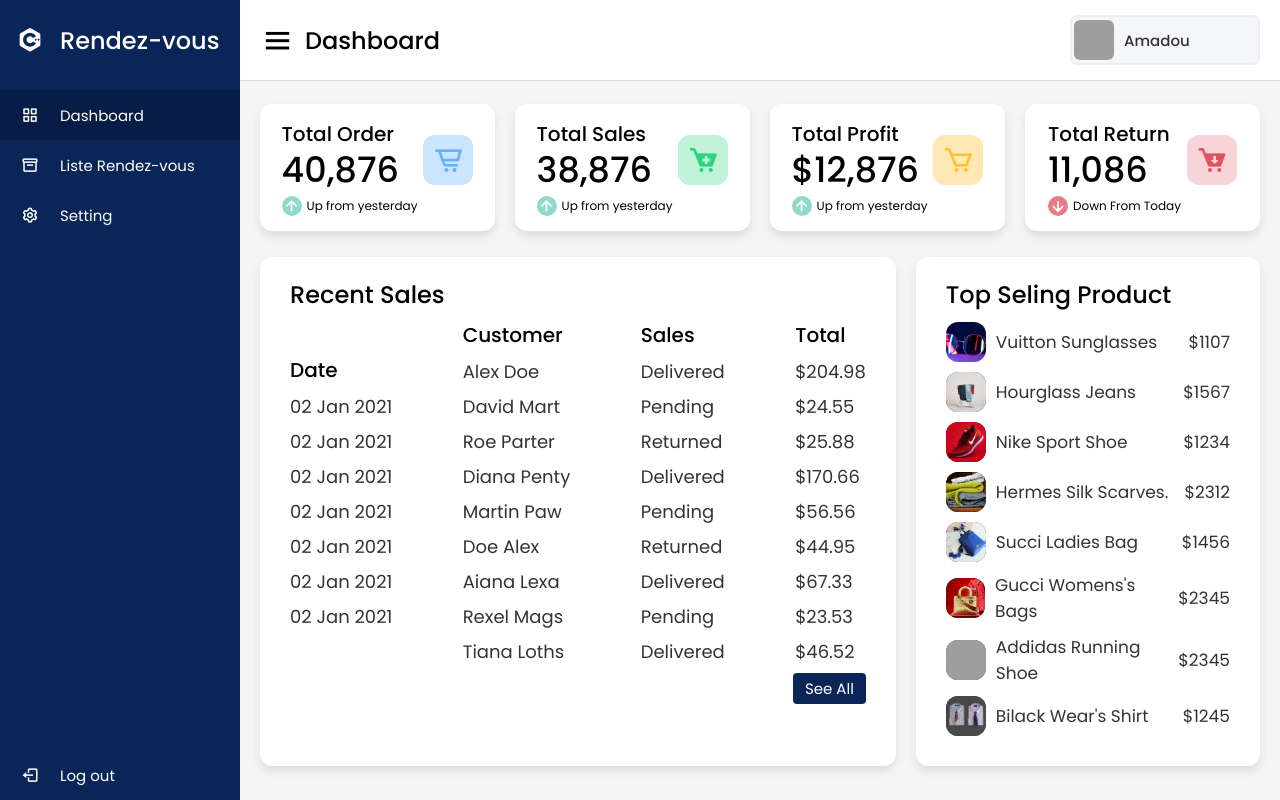
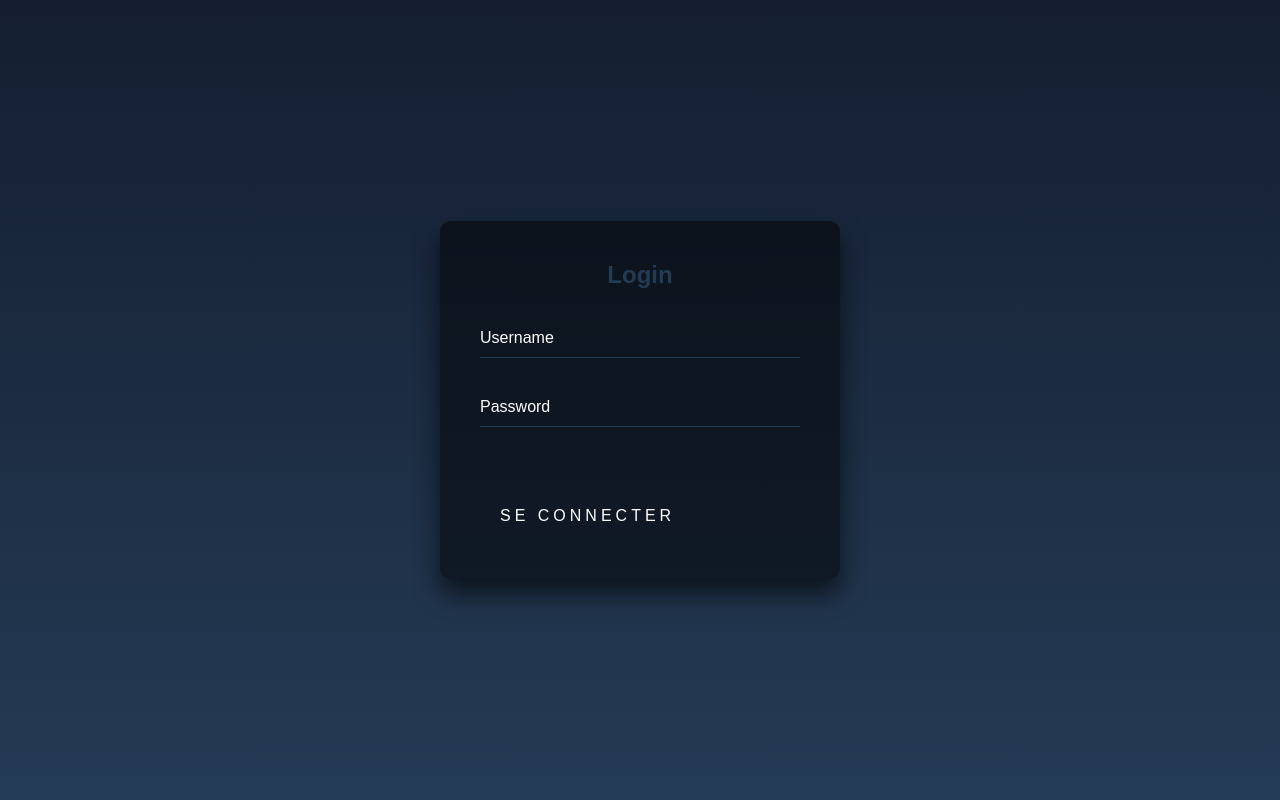
Before and after one commit to Abdoulaye12/Prise_de_rendez-vous, a PHP site: page /Iadmin/index.html in a window 1280 px wide. Run offline with PHP 8.4, Linux system fonts and the light colour scheme; grey boxes are pictures that could not be loaded.

Commit message:
ListeRDV et Login

```diff
--- a/Iadmin/index.html
+++ b/Iadmin/index.html
@@ -1,252 +1,113 @@
 <!DOCTYPE html>
-<!-- Designined by CodingLab | www.youtube.com/codinglabyt -->
-<html lang="en" dir="ltr">
-
+<html lang="en">
 <head>
   <meta charset="UTF-8">
-  <title> Responsiive Admin Dashboard | CodingLab </title>
-  <link rel="stylesheet" href="style.css">
-  <!-- Boxicons CDN Link -->
-  <link href='https://unpkg.com/boxicons@2.0.7/css/boxicons.min.css' rel='stylesheet'>
+  <meta http-equiv="X-UA-Compatible" content="IE=edge">
   <meta name="viewport" content="width=device-width, initial-scale=1.0">
+  <title>Document</title>
+  <style>
+    html {
+      height: 100%;
+    }
+    body {
+      margin:0;
+      padding:0;
+      font-family: sans-serif;
+      background: linear-gradient(#141e30, #243b55);
+    }
+
+    .login-box {
+      position: absolute;
+      top: 50%;
+      left: 50%;
+      width: 400px;
+      padding: 40px;
+      transform: translate(-50%, -50%);
+      background: rgba(0,0,0,.5);
+      box-sizing: border-box;
+      box-shadow: 0 15px 25px rgba(0,0,0,.6);
+      border-radius: 10px;
+    }
+
+    .login-box h2 {
+      margin: 0 0 30px;
+      padding: 0;
+      color: #243b55;
+      text-align: center;
+    }
+
+    .login-box .user-box {
+      position: relative;
+    }
+
+    .login-box .user-box input {
+      width: 100%;
+      padding: 10px 0;
+      font-size: 16px;
+      color: #243b55;
+      margin-bottom: 30px;
+      border: none;
+      border-bottom: 1px solid #243b55;
+      outline: none;
+      background: transparent;
+    }
+    .login-box .user-box label {
+      position: absolute;
+      top:0;
+      left: 0;
+      padding: 10px 0;
+      font-size: 16px;
+      color: #fff;
+      pointer-events: none;
+      transition: .5s;
+    }
+
+    .login-box .user-box input:focus ~ label,
+    .login-box .user-box input:valid ~ label {
+      top: -20px;
+      left: 0;
+      color: white;
+      font-size: 12px;
+    }
+
+    .login-box form a {
+      position: relative;
+      display: inline-block;
+      padding: 10px 20px;
+      color: white;
+      font-size: 16px;
+      text-decoration: none;
+      text-transform: uppercase;
+      overflow: hidden;
+      transition: .5s;
+      margin-top: 40px;
+      letter-spacing: 4px
+    }
+
+    .login-box a span {
+      position: absolute;
+      display: block;
+    }
+
+
+  </style>
 </head>
-
 <body>
-  <div class="sidebar">
-    <div class="logo-details">
-      <i class='bx bxl-c-plus-plus'></i>
-      <span class="logo_name">Rendez-vous</span>
-    </div>
-    <ul class="nav-links">
-      <li>
-        <a href="#" class="active">
-          <i class='bx bx-grid-alt'></i>
-          <span class="links_name">Dashboard</span>
-        </a>
-      </li>
-      <li>
-        <a href="#">
-          <i class='bx bx-box'></i>
-          <span class="links_name">Liste Rendez-vous</span>
-        </a>
-      </li>
-      <!-- <li>
-          <a href="#">
-            <i class='bx bx-pie-chart-alt-2' ></i>
-            <span class="links_name">Analytics</span>
-          </a>
-        </li>
-        <li>
-          <a href="#">
-            <i class='bx bx-book-alt' ></i>
-            <span class="links_name">Total order</span>
-          </a>
-        </li> -->
-      <li>
-        <a href="#">
-          <i class='bx bx-cog'></i>
-          <span class="links_name">Setting</span>
-        </a>
-      </li>
-      <li class="log_out">
-        <a href="#">
-          <i class='bx bx-log-out'></i>
-          <span class="links_name">Log out</span>
-        </a>
-      </li>
-    </ul>
+  <div class="login-box">
+    <h2>Login</h2>
+    <form>
+      <div class="user-box">
+        <input type="text" name="" required="">
+        <label>Username</label>
+      </div>
+      <div class="user-box">
+        <input type="password" name="" required="">
+        <label>Password</label>
+      </div>
+      <a href="dashboard.php">
+       Se Connecter
+      </a>
+    </form>
   </div>
-  <section class="home-section">
-    <nav>
-      <div class="sidebar-button">
-        <i class='bx bx-menu sidebarBtn'></i>
-        <span class="dashboard">Dashboard</span>
-      </div>
-      <div class="profile-details">
-        <img src="images/profile.jpg" alt="">
-        <span class="admin_name">Amadou</span>
-      </div>
-    </nav>
-
-    <div class="home-content">
-      <div class="overview-boxes">
-        <div class="box">
-          <div class="right-side">
-            <div class="box-topic">Total Order</div>
-            <div class="number">40,876</div>
-            <div class="indicator">
-              <i class='bx bx-up-arrow-alt'></i>
-              <span class="text">Up from yesterday</span>
-            </div>
-          </div>
-          <i class='bx bx-cart-alt cart'></i>
-        </div>
-        <div class="box">
-          <div class="right-side">
-            <div class="box-topic">Total Sales</div>
-            <div class="number">38,876</div>
-            <div class="indicator">
-              <i class='bx bx-up-arrow-alt'></i>
-              <span class="text">Up from yesterday</span>
-            </div>
-          </div>
-          <i class='bx bxs-cart-add cart two'></i>
-        </div>
-        <div class="box">
-          <div class="right-side">
-            <div class="box-topic">Total Profit</div>
-            <div class="number">$12,876</div>
-            <div class="indicator">
-              <i class='bx bx-up-arrow-alt'></i>
-              <span class="text">Up from yesterday</span>
-            </div>
-          </div>
-          <i class='bx bx-cart cart three'></i>
-        </div>
-        <div class="box">
-          <div class="right-side">
-            <div class="box-topic">Total Return</div>
-            <div class="number">11,086</div>
-            <div class="indicator">
-              <i class='bx bx-down-arrow-alt down'></i>
-              <span class="text">Down From Today</span>
-            </div>
-          </div>
-          <i class='bx bxs-cart-download cart four'></i>
-        </div>
-      </div>
-
-      <div class="sales-boxes">
-        <div class="recent-sales box">
-          <div class="title">Recent Sales</div>
-          <div class="sales-details">
-            <ul class="details">
-              <li class="topic">Date</li>
-              <li><a href="#">02 Jan 2021</a></li>
-              <li><a href="#">02 Jan 2021</a></li>
-              <li><a href="#">02 Jan 2021</a></li>
-              <li><a href="#">02 Jan 2021</a></li>
-              <li><a href="#">02 Jan 2021</a></li>
-              <li><a href="#">02 Jan 2021</a></li>
-              <li><a href="#">02 Jan 2021</a></li>
-            </ul>
-            <ul class="details">
-              <li class="topic">Customer</li>
-              <li><a href="#">Alex Doe</a></li>
-              <li><a href="#">David Mart</a></li>
-              <li><a href="#">Roe Parter</a></li>
-              <li><a href="#">Diana Penty</a></li>
-              <li><a href="#">Martin Paw</a></li>
-              <li><a href="#">Doe Alex</a></li>
-              <li><a href="#">Aiana Lexa</a></li>
-              <li><a href="#">Rexel Mags</a></li>
-              <li><a href="#">Tiana Loths</a></li>
-            </ul>
-            <ul class="details">
-              <li class="topic">Sales</li>
-              <li><a href="#">Delivered</a></li>
-              <li><a href="#">Pending</a></li>
-              <li><a href="#">Returned</a></li>
-              <li><a href="#">Delivered</a></li>
-              <li><a href="#">Pending</a></li>
-              <li><a href="#">Returned</a></li>
-              <li><a href="#">Delivered</a></li>
-              <li><a href="#">Pending</a></li>
-              <li><a href="#">Delivered</a></li>
-            </ul>
-            <ul class="details">
-              <li class="topic">Total</li>
-              <li><a href="#">$204.98</a></li>
-              <li><a href="#">$24.55</a></li>
-              <li><a href="#">$25.88</a></li>
-              <li><a href="#">$170.66</a></li>
-              <li><a href="#">$56.56</a></li>
-              <li><a href="#">$44.95</a></li>
-              <li><a href="#">$67.33</a></li>
-              <li><a href="#">$23.53</a></li>
-              <li><a href="#">$46.52</a></li>
-            </ul>
-          </div>
-          <div class="button">
-            <a href="#">See All</a>
-          </div>
-        </div>
-        <div class="top-sales box">
-          <div class="title">Top Seling Product</div>
-          <ul class="top-sales-details">
-            <li>
-              <a href="#">
-                <img src="images/sunglasses.jpg" alt="">
-                <span class="product">Vuitton Sunglasses</span>
-              </a>
-              <span class="price">$1107</span>
-            </li>
-            <li>
-              <a href="#">
-                <img src="images/jeans.jpg" alt="">
-                <span class="product">Hourglass Jeans </span>
-              </a>
-              <span class="price">$1567</span>
-            </li>
-            <li>
-              <a href="#">
-                <img src="images/nike.jpg" alt="">
-                <span class="product">Nike Sport Shoe</span>
-              </a>
-              <span class="price">$1234</span>
-            </li>
-            <li>
-              <a href="#">
-                <img src="images/scarves.jpg" alt="">
-                <span class="product">Hermes Silk Scarves.</span>
-              </a>
-              <span class="price">$2312</span>
-            </li>
-            <li>
-              <a href="#">
-                <img src="images/blueBag.jpg" alt="">
-                <span class="product">Succi Ladies Bag</span>
-              </a>
-              <span class="price">$1456</span>
-            </li>
-            <li>
-              <a href="#">
-                <img src="images/bag.jpg" alt="">
-                <span class="product">Gucci Womens's Bags</span>
-              </a>
-              <span class="price">$2345</span>
-            <li>
-              <a href="#">
-                <img src="images/addidas.jpg" alt="">
-                <span class="product">Addidas Running Shoe</span>
-              </a>
-              <span class="price">$2345</span>
-            </li>
-            <li>
-              <a href="#">
-                <img src="images/shirt.jpg" alt="">
-                <span class="product">Bilack Wear's Shirt</span>
-              </a>
-              <span class="price">$1245</span>
-            </li>
-          </ul>
-        </div>
-      </div>
-    </div>
-  </section>
-
-  <script>
-    let sidebar = document.querySelector(".sidebar");
-    let sidebarBtn = document.querySelector(".sidebarBtn");
-    sidebarBtn.onclick = function () {
-      sidebar.classList.toggle("active");
-      if (sidebar.classList.contains("active")) {
-        sidebarBtn.classList.replace("bx-menu", "bx-menu-alt-right");
-      } else
-        sidebarBtn.classList.replace("bx-menu-alt-right", "bx-menu");
-    }
-  </script>
-
 </body>
-
 </html>
--- a/Iadmin/style.css
+++ b/Iadmin/style.css
@@ -266,6 +266,14 @@ nav .profile-details .admin_name{
   border-radius: 12px;
   box-shadow: 0 5px 10px rgba(0, 0, 0, 0.1);
 }
+.rv .rvs .rvsx{
+  width: 100%;
+  background: #fff;
+  padding: 20px 30px;
+  margin: 0 20px;
+  border-radius: 12px;
+  box-shadow: 0 5px 10px rgba(0, 0, 0, 0.1);
+}
 .home-content .sales-boxes .sales-details{
   display: flex;
   align-items: center;
```
Also changed, not shown: Iadmin/dashboard.php (added, +250 -0 lines), Iadmin/listeRV.php (added, +107 -0 lines).
